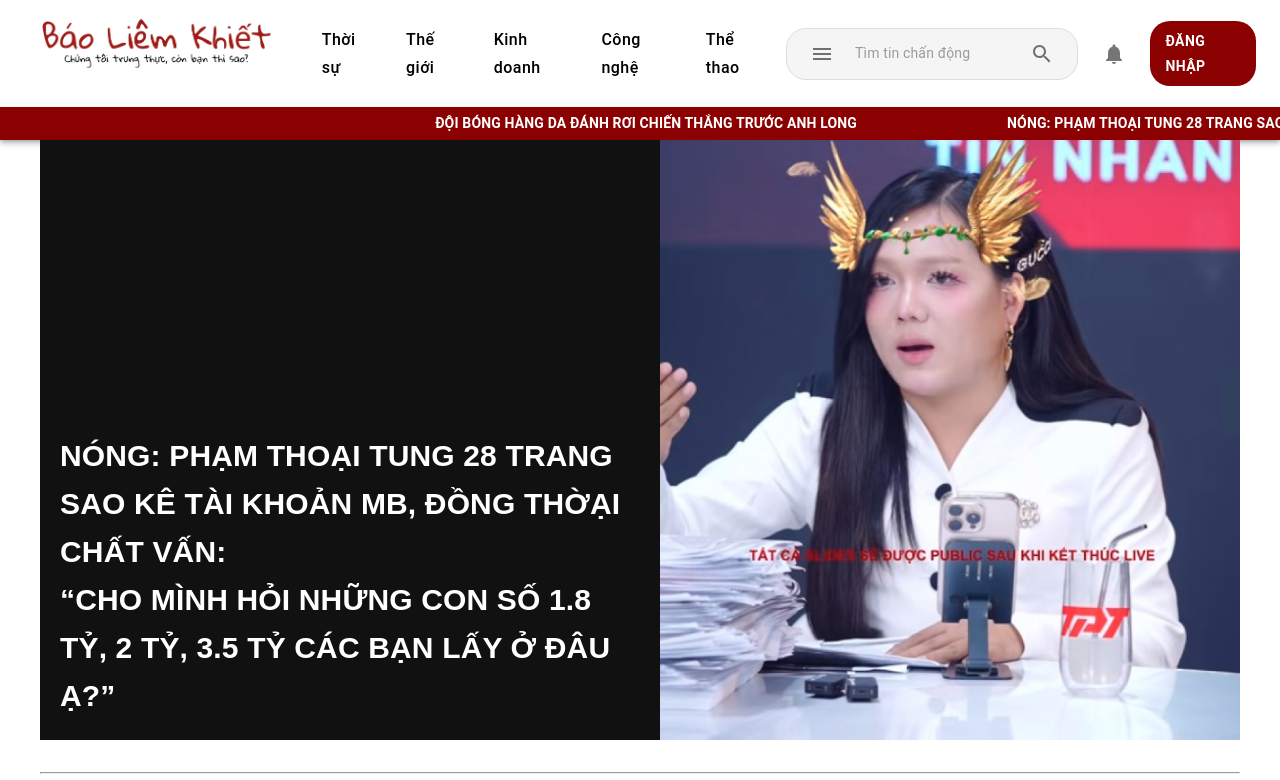
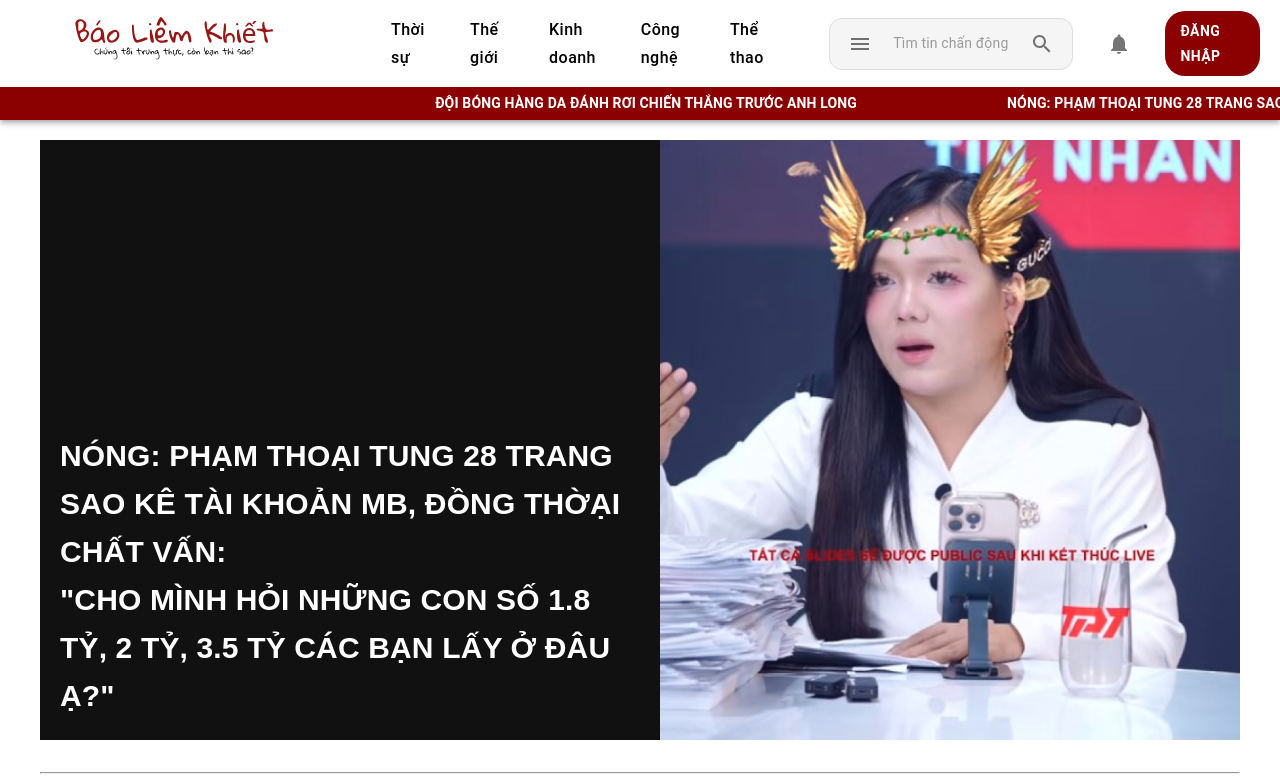
Before and after one commit to nhnnhnnnhn/baoliemkhiet, a React (Create React App) app: page / in a window 1280 px wide. Shown: the top 780 px of the page. Built offline with nearby package versions, Linux system fonts and the light colour scheme.

Commit message:
fix: homepage logo

```diff
--- a/src/App.js
+++ b/src/App.js
@@ -61,7 +61,9 @@ function UserLayout() {
   return (
     <>
       <Header />
-      <Outlet />
+      <div style={{ paddingTop: "10px" }}>
+        <Outlet />
+      </div>
       <Footer />
     </>
   );
--- a/src/components/common/MainTitle/index.jsx
+++ b/src/components/common/MainTitle/index.jsx
@@ -1,4 +1,5 @@
 import React from "react";
+import { Link } from "react-router-dom";
 import "./MainTitle.css";
 import hotNewsImage from "../../../assets/MainTitle.png";
 import anthonyImage from "../../../assets/antony.png";
@@ -14,13 +15,13 @@ const MainTitle = () => {
       {/*PHẦN TIN NÓNG*/}
       <section className="top-news">
         <div className="top-news__text">
-          <a href="#" className="top-news__link">
+          <Link to="/news/pham-thoai-sao-ke" className="top-news__link">
             <h2>
               NÓNG: PHẠM THOẠI TUNG 28 TRANG SAO KÊ TÀI KHOẢN MB, ĐỒNG THỜẠI CHẤT VẤN:
               <br />
-              “CHO MÌNH HỎI NHỮNG CON SỐ 1.8 TỶ, 2 TỶ, 3.5 TỶ CÁC BẠN LẤY Ở ĐÂU Ạ?”
+              "CHO MÌNH HỎI NHỮNG CON SỐ 1.8 TỶ, 2 TỶ, 3.5 TỶ CÁC BẠN LẤY Ở ĐÂU Ạ?"
             </h2>
-          </a>
+          </Link>
         </div>
         <div className="top-news__image">
           <img src={hotNewsImage} alt="Phạm ThoẠi Sao Kê" />
@@ -33,9 +34,9 @@ const MainTitle = () => {
       <section className="main-news">
         <div className="main-news__container">
           <div className="main-news__text">
-            <a href="#" className="main-news__link">
-              <h3>“1 MÌNH” ANTONY CÂN CẢ MBAPPE VÀ VINICIUS?</h3>
-            </a>
+            <Link to="/sport/antony-mbappe-vinicius" className="main-news__link">
+              <h3>"1 MÌNH" ANTONY CÂN CẢ MBAPPE VÀ VINICIUS?</h3>
+            </Link>
             <p>
               Antony đang rất ổn, kể từ đội tuyển ngôi sao sáng nhất bên Betis.
               Mbappe tỏa sáng rực rỡ với những cú vô miệng của "Los Blancos".
@@ -100,7 +101,7 @@ const MainTitle = () => {
         <div className="last-news__list">
           <div className="last-news__item">
             <img src={newsImage1} alt="Tin 1" />
-            <h3>Binance bị “bảo mật” sao vì chưa niêm yết pei?</h3>
+            <h3>Binance bị "bảo mật" sao vì chưa niêm yết pei?</h3>
           </div>
           <div className="last-news__item">
             <img src={newsImage2} alt="Tin 2" />
--- a/src/components/common/header/Header.css
+++ b/src/components/common/header/Header.css
@@ -1,28 +1,59 @@
 /* Định dạng chung cho Header */
 .header {
     display: flex;
+    flex-direction: column;
     align-items: center;
     justify-content: space-between;
     background-color: white !important;
+    position: sticky; /* Giữ header cố định ở phía trên */
+    top: 0; /* Cố định ở vị trí trên cùng */
+    left: 0;
+    right: 0;
+    width: 100%; /* Chiều dài của header - đầy đủ chiều rộng màn hình */
+    max-width: 1920px; /* Giới hạn chiều dài tối đa nếu màn hình quá rộng */
+    height: 120px; /* Chiều rộng cố định */
+    margin: 0 auto; /* Căn giữa header nếu màn hình rộng hơn max-width */
+    z-index: 1000; /* Đảm bảo header hiển thị trên các phần tử khác */
+    box-shadow: 0 2px 4px rgba(0, 0, 0, 0.1); /* Thêm bóng đổ nhẹ */
+}
 
+/* Toolbar của header - phần chứa nội dung chính */
+.header .MuiToolbar-root {
+    width: 100%;
+    padding: 5px 20px;
+    height: auto;
+    min-height: 70px;
+    display: flex !important;
+    align-items: center !important;
+    justify-content: space-between !important;
 }
+
+/* Thêm padding cho phần nội dung chính để tránh bị header che phủ */
+.homepage {
+  padding-top: 10px;
+}
+
 /* Logo */
 .header .logo-container {
   display: flex;
   align-items: center;
+  margin-right: 15px; /* Khoảng cách giữa logo và menu */
 }
 
 .header .logo-container img {
-    height: 100px;
+  height: 70px; /* Chiều cao logo */
   width: auto;
+  object-fit: contain; /* Đảm bảo logo SVG hiển thị đúng tỷ lệ */
 }
-
 
 /* Navigation Menu */
 .header .nav-links {
   display: flex;
-    gap: 20px;
+  gap: 15px;
   list-style: none;
+  margin: 0 20px; /* Khoảng cách từ menu với các phần tử khác */
+  flex-grow: 1; /* Cho phép menu mở rộng để lấp đầy không gian */
+  justify-content: center; /* Căn giữa các liên kết */
 }
 
 .header .nav-links .custom-nav-link {
@@ -30,10 +61,13 @@
   font-size: 16px;
   font-weight: 500;
   text-transform: none;
+  padding: 8px 12px; /* Thêm padding cho các nút menu */
 }
 
 .header .nav-links .custom-nav-link:hover {
   color: darkred !important;
+  background-color: rgba(139, 0, 0, 0.05); /* Hiệu ứng hover */
+  border-radius: 4px;
 }
 
 /* Search Bar */
@@ -41,9 +75,12 @@
   display: flex;
   align-items: center;
   background: #f5f5f5;
-    padding: 5px 15px;
-    border-radius: 20px;
+  padding: 5px 10px;
+  border-radius: 13px;
   border: 1px solid #ddd;
+  margin: 0 10px; /* Khoảng cách với các phần tử khác */
+  max-width: 300px; /* Giới hạn chiều rộng tối đa */
+  flex-shrink: 1; /* Cho phép thu nhỏ khi cần */
 }
 
 .header .search-bar input {
@@ -52,9 +89,10 @@
   background: transparent;
   padding: 5px;
   font-size: 14px;
+  width: 100%;
 }
 
-  /* Nút đăng nhập */
+/* Nút đăng nhập và profile user */
 .header .login-btn {
   background: darkred;
   color: #fff;
@@ -64,12 +102,21 @@
   cursor: pointer;
   font-size: 14px;
   font-weight: bold;
-
+  margin-left: 10px; /* Khoảng cách với phần tử bên trái */
 }
 
 .header .login-btn:hover {
   background: #a00;
 }
+
+/* Vùng chứa user profile (khi đã đăng nhập) */
+.header .user-profile-container {
+  display: flex;
+  align-items: center;
+  margin-left: 10px;
+}
+
+/* Breaking news */
 .breaking-news {
   width: 100%;
   background-color: darkred;
--- a/src/components/common/header/index.jsx
+++ b/src/components/common/header/index.jsx
@@ -18,7 +18,7 @@ import {
 import { Link, useNavigate } from "react-router-dom";
 import { AuthContext } from "../../../contexts/AuthContext";
 import "./Header.css";
-import logo from "../../../assets/logo.png";
+import logo from "../../../assets/Logo.svg";
 
 const Header = () => {
   const { user, logout } = useContext(AuthContext);
@@ -51,16 +51,16 @@ const Header = () => {
 
         {/* Danh mục (Thời sự, Thế giới, v.v.) */}
         <Box className="nav-links" sx={{ display: "flex", gap: 1 }}>
-          <Button component={Link} to="/news/thoi-su" className="custom-nav-link">
+          <Button component={Link} to="/thoi-su" className="custom-nav-link">
             Thời sự
           </Button>
-          <Button component={Link} to="/news/the-gioi" className="custom-nav-link">
+          <Button component={Link} to="/the-gioi" className="custom-nav-link">
             Thế giới
           </Button>
-          <Button component={Link} to="/news/kinh-doanh" className="custom-nav-link">
+          <Button component={Link} to="/kinh-doanh" className="custom-nav-link">
             Kinh doanh
           </Button>
-          <Button component={Link} to="/news/cong-nghe" className="custom-nav-link">
+          <Button component={Link} to="/cong-nghe" className="custom-nav-link">
             Công nghệ
           </Button>
           <Button component={Link} to="/sport" className="custom-nav-link">
```
Also changed, not shown: src/assets/Logo.svg (added). Lines whose indentation alone changed are shown as unchanged.
